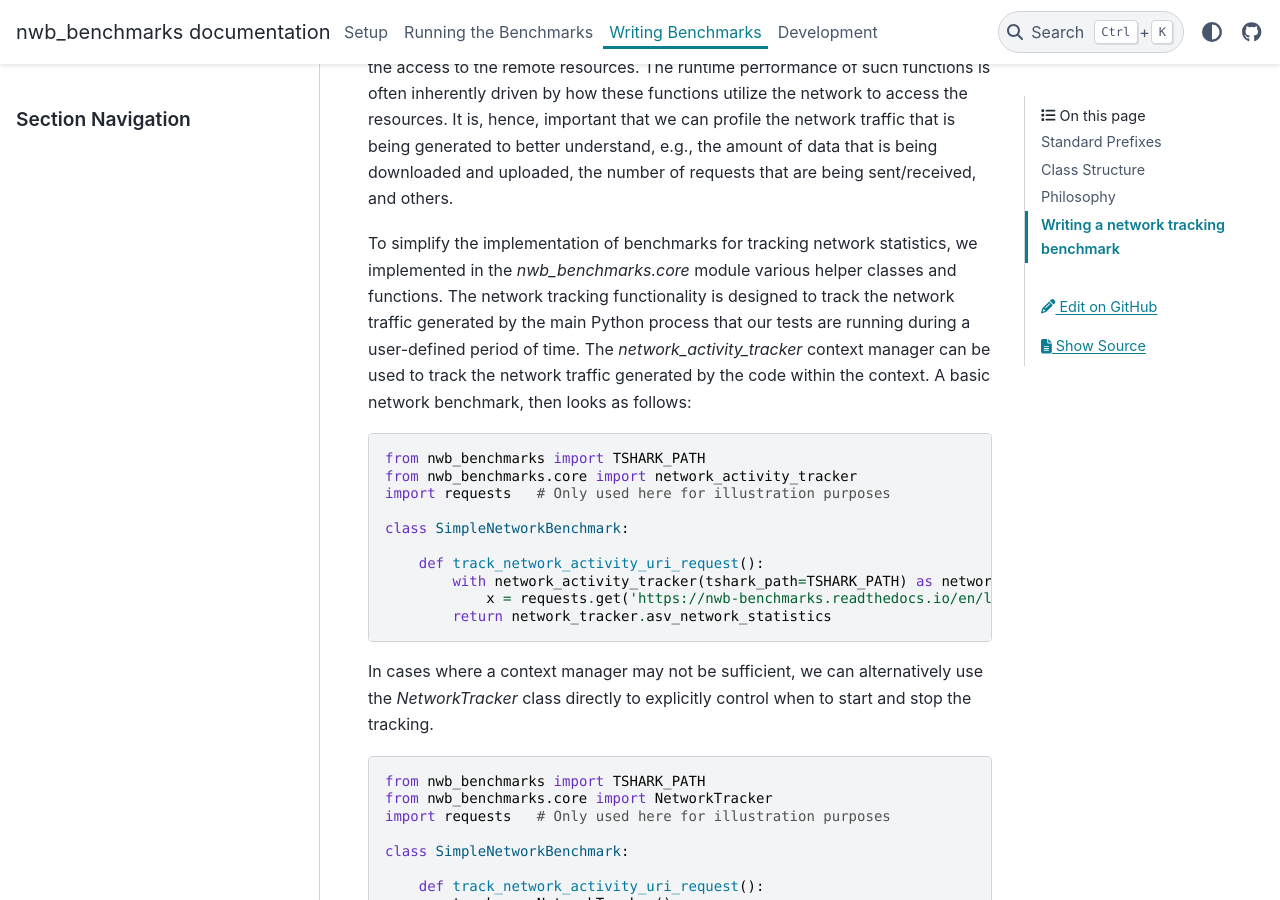
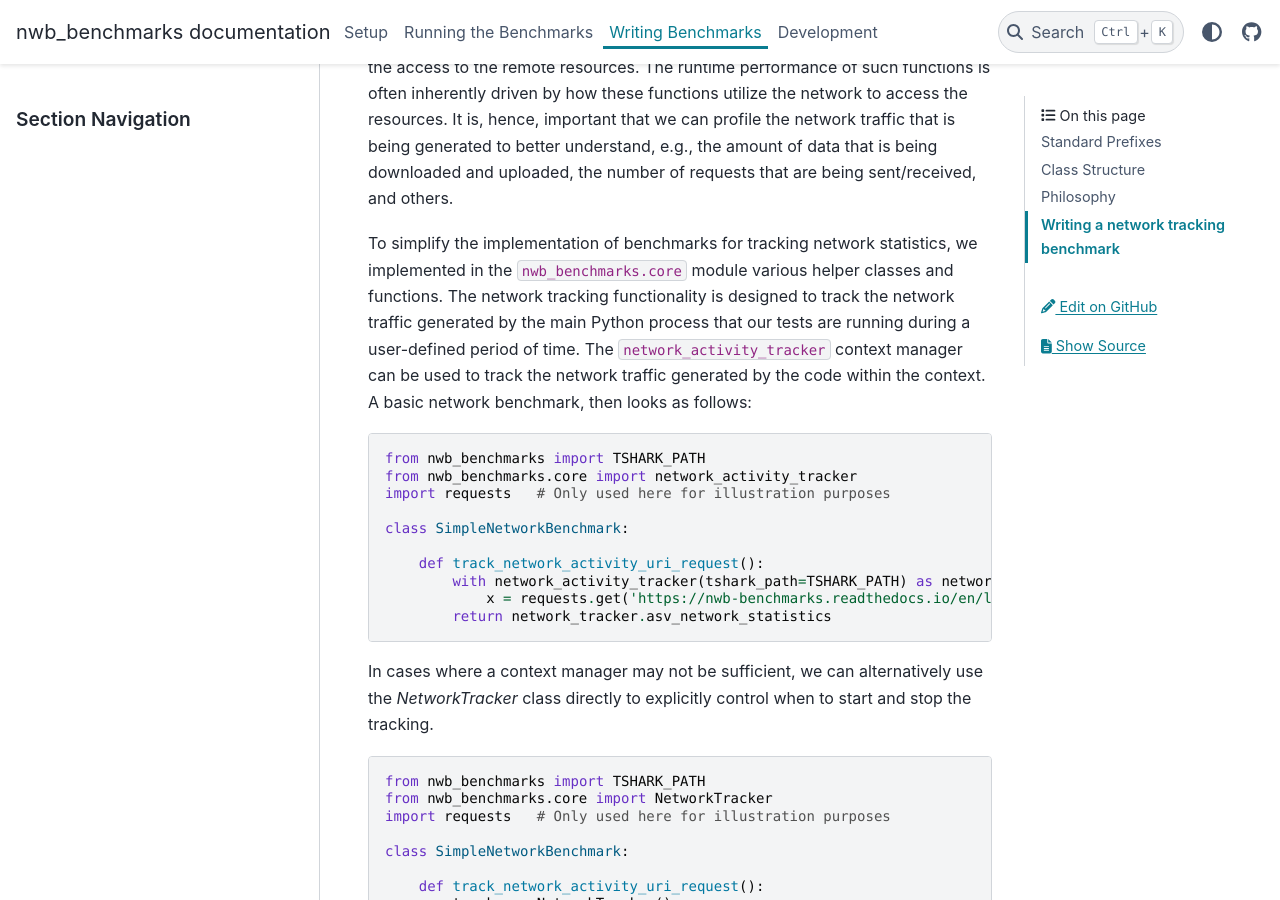
Before and after one commit to NeurodataWithoutBorders/nwb_benchmarks, a Sphinx documentation site: the page built from docs/writing_benchmarks.rst, in a window 1280 px wide and 900 px high, scrolled down 4485 px. Built offline with Sphinx 7.4.7 and the PyData theme 0.15.4, drawn with Linux system fonts in a browser that asks for light colours.

```diff
--- a/docs/writing_benchmarks.rst
+++ b/docs/writing_benchmarks.rst
@@ -127,7 +127,7 @@ Writing a network tracking benchmark
 
 Functions that require network access ---such as reading a file from S3--- are often a black box, with functions in other libraries (e.g., ``h5py``, ``fsspec``, etc.) managing the access to the remote resources. The runtime performance of such functions is often inherently driven by how these functions utilize the network to access the resources. It is, hence, important that we can profile the network traffic that is being generated to better understand, e.g., the amount of data that is being downloaded and uploaded, the number of requests that are being sent/received, and others.
 
-To simplify the implementation of benchmarks for tracking network statistics, we implemented in the `nwb_benchmarks.core` module various helper classes and functions. The network tracking functionality is designed to track the network traffic generated by the main Python process that our tests are running during a user-defined period of time. The `network_activity_tracker` context manager can be used to track the network traffic generated by the code within the context. A basic network benchmark, then looks as follows:
+To simplify the implementation of benchmarks for tracking network statistics, we implemented in the ``nwb_benchmarks.core`` module various helper classes and functions. The network tracking functionality is designed to track the network traffic generated by the main Python process that our tests are running during a user-defined period of time. The ``network_activity_tracker`` context manager can be used to track the network traffic generated by the code within the context. A basic network benchmark, then looks as follows:
 
 .. code-block:: python
 
```
